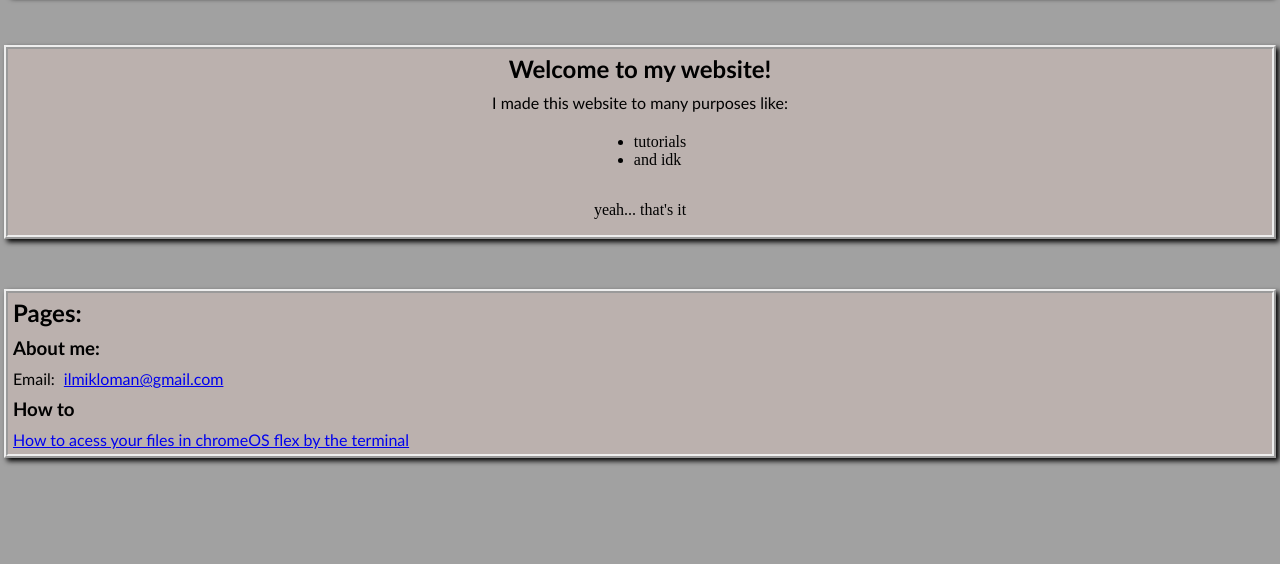
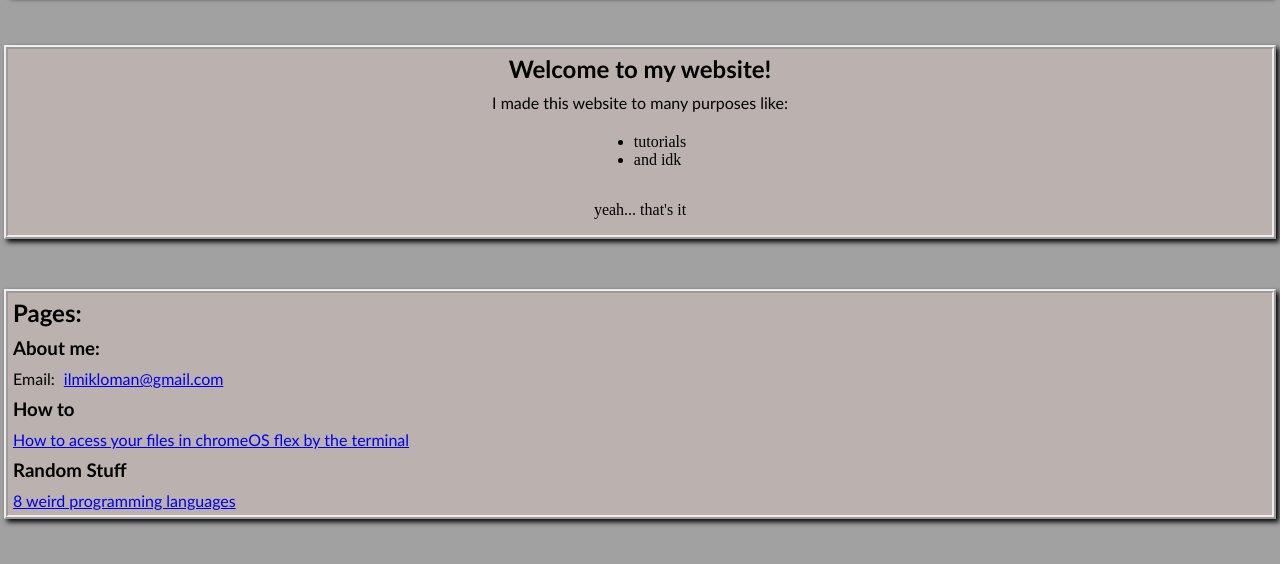
Before and after one commit to ilmiKLO/KLOwebsite, a plain HTML site: page index.html in a window 1280 px wide. Shown: the part 72-636 px from the top of the page. Drawn offline with Linux system fonts and the light colour scheme.

Commit message:
Update index.html

```diff
--- a/index.html
+++ b/index.html
@@ -28,6 +28,8 @@
             <p class="maintext">Email: <a href="#" class="maintext">ilmikloman@gmail.com</a></p>
             <h3 class="maintext">How to</h3>
             <a href="p0001.html" class="maintext">How to acess your files in chromeOS flex by the terminal</a>
+            <h3 class="maintext">Random Stuff</h3>
+            <a href="p0002.html" class="maintext">8 weird programming languages</a>
         </section>
     </main>
 </body>
```
